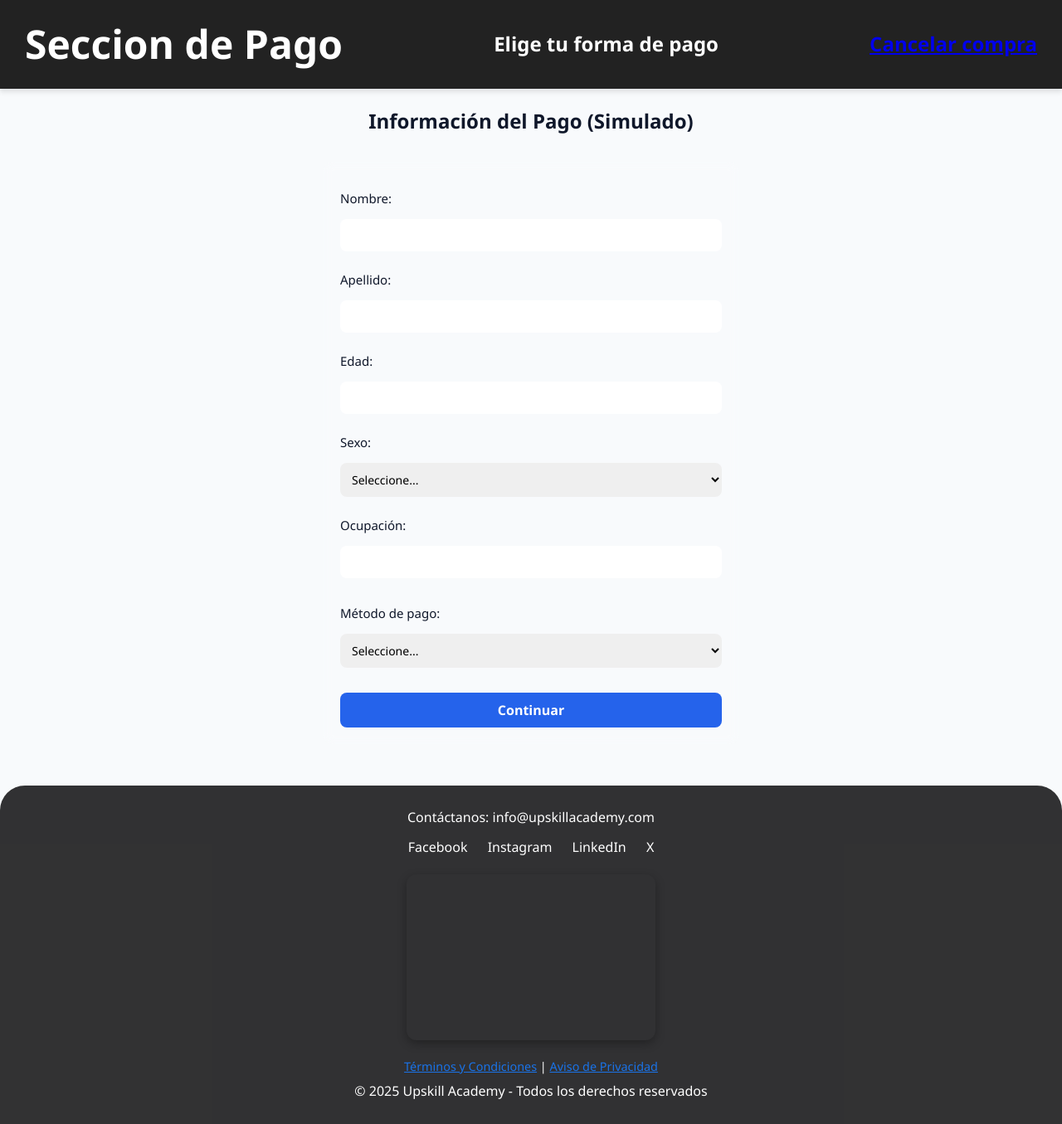
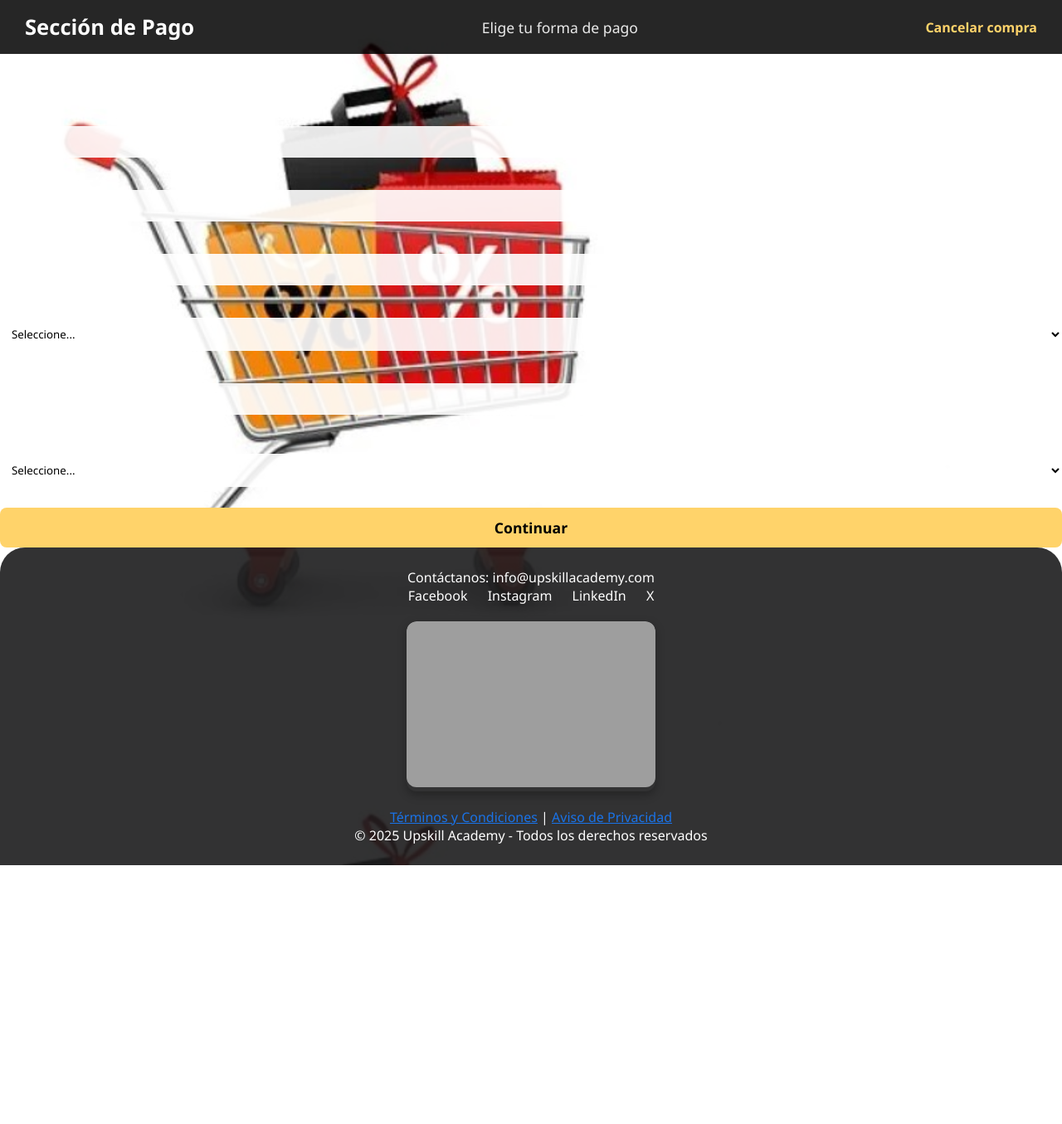
Before and after one commit to JhonGoodEld/upSkill, a PHP site: page /views/pago.html in a window 1280 px wide. Shown: the whole page at 83% size. After the commit the page ends 1043 px from the top, so only its background shows below. Run offline with PHP 8.4, Linux system fonts and the light colour scheme; a map, chart or similar area stays blank; grey boxes are pictures that could not be loaded.

Commit message:
en gloria de dios

```diff
--- a/css/pago.css
+++ b/css/pago.css
@@ -1,111 +1,188 @@
-/* ===========================
-   ESTILOS GENERALES
-=========================== */
+/* ========== RESET ========== */
+* {
+    margin: 0;
+    padding: 0;
+    box-sizing: border-box;
+    font-family: "Segoe UI", Arial, sans-serif;
+}
 
 /* Fondo general */
 body {
-    margin: 0;
-    font-family: Arial, sans-serif;
-    background: linear-gradient(135deg, #0a0d27, #1b2369);
+    background: url("../src/carrito.jpg") no-repeat center center fixed;
+    background-size: cover;
     color: #fff;
-    padding-bottom: 200px; /* espacio para footer */
+    min-height: 100vh;
+    display: flex;
+    flex-direction: column;
 }
 
-/* Títulos */
-h2 {
-    text-align: center;
-    margin-top: 20px;
+/* Contenedor principal para empujar el footer abajo */
+.main-container {
+    width: 100%;
+    max-width: 900px;
+    margin: 30px auto 50px auto;
+    padding: 20px;
+    background: rgba(0,0,0,0.6);
+    border-radius: 14px;
+    flex: 1;
 }
 
-h3 {
-    margin-bottom: 10px;
+/* ========== NAVBAR (versión B) ========== */
+.navbar {
+    width: 100%;
+    background: rgba(0,0,0,0.85);
+    padding: 15px 30px;
+    display: flex;
+    justify-content: space-between;
+    align-items: center;
+    color: #fff;
 }
 
-/* ===========================
-   FORMULARIO
-=========================== */
-
-form {
-    width: 90%;
-    max-width: 500px;
-    margin: 30px auto;
-    background: rgba(255, 255, 255, 0.10);
-    backdrop-filter: blur(6px);
-    padding: 20px;
-    border-radius: 10px;
+.nav-left h1 {
+    font-size: 1.6rem;
 }
 
-/* Campos del formulario */
+.nav-center p {
+    font-size: 1.1rem;
+    opacity: 0.9;
+}
+
+.nav-right a {
+    color: #ffd36a;
+    font-weight: bold;
+    text-decoration: none;
+}
+
+.nav-right a:hover {
+    text-decoration: underline;
+}
+
+/* ========== FORMULARIO DE PAGO ========== */
+h2 {
+    margin-bottom: 15px;
+}
+
 form label {
     display: block;
     margin-top: 12px;
-    font-size: 15px;
+    font-weight: 600;
 }
 
 form input,
 form select {
     width: 100%;
+    margin-top: 5px;
     padding: 10px;
-    margin-top: 3px;
     border-radius: 8px;
     border: none;
-    font-size: 14px;
+    background: rgba(255,255,255,0.9);
 }
 
-/* Botón */
-form button {
-    margin-top: 20px;
-    width: 100%;
-    padding: 12px;
-    background: #00c3ff;
-    border: none;
-    border-radius: 8px;
-    font-size: 16px;
-    cursor: pointer;
-    font-weight: bold;
+.section {
+    margin-top: 18px;
+    padding: 15px;
+    background: rgba(255,255,255,0.1);
+    border-radius: 10px;
 }
 
-form button:hover {
-    background: #0099cc;
-}
-
-/* Secciones ocultas */
 .hidden {
     display: none;
 }
 
-/* Caja de pago */
-.section {
-    margin-top: 18px;
+/* Botón */
+button[type="submit"] {
+    margin-top: 25px;
+    width: 100%;
     padding: 12px;
-    background: rgba(0, 0, 0, 0.25);
-    border-radius: 10px;
+    border-radius: 8px;
+    border: none;
+    background-color: #ffd36a;
+    color: #000;
+    font-size: 1.1rem;
+    font-weight: bold;
+    cursor: pointer;
 }
 
-
-/* ===========================
-   FOOTER + MAPBOX
-=========================== */
-
-footer {
-    width: 100%;
-    background: #0a0c2d;
-    color: #ccc;
-    text-align: center;
-    padding: 20px 10px;
-    bottom: 0;
-    left: 0;
+button[type="submit"]:hover {
+    background-color: #ffdd8a;
 }
 
-/* Contenedor del mapa */
-#map {
-    width: 100%;
-    height: 160px;
-    border-radius: 10px;
+/* ========== FOOTER ========== */
+.footer {
+    background: rgba(28, 28, 29, 0.9);
+    color: white;
+    text-align: center;
+    padding: 25px;
+    border-radius: 30px 30px 0 0;
+    margin-top: auto;
+}
+
+.footer .socials a {
+    color: white;
+    margin: 0 10px;
+    text-decoration: none;
+}
+
+.footer .socials a:hover {
+    color: #ffdd57;
+}
+
+/* Mini mapa */
+.map-box {
+    margin: 20px auto;
+    box-shadow: 0 4px 12px rgba(0,0,0,0.3);
+    border-radius: 12px;
+    overflow: hidden;
+    width: fit-content;
+}
+
+/* Legal links */
+.legal-links {
     margin-top: 15px;
 }
 
-/* Texto del footer */
-footer p {
-    margin: 6px 0;
+.legal-links a {
+    color: #1a73e8;
+    text-decoration: underline;
 }
+
+/* Modales legales */
+.modal {
+    position: fixed;
+    top: 0;
+    left: 0;
+    width: 100%;
+    height: 100%;
+    background: rgba(0,0,0,0.6);
+    display: none;
+    justify-content: center;
+    align-items: center;
+    z-index: 999;
+}
+
+.modal-content {
+    background: white;
+    color: #333;
+    padding: 25px;
+    border-radius: 12px;
+    max-width: 700px;
+    width: 90%;
+    max-height: 80vh;
+    overflow-y: auto;
+}
+
+.close {
+    float: right;
+    cursor: pointer;
+    font-size: 22px;
+}
+
+.btn-cerrar {
+    margin-top: 15px;
+    padding: 10px 18px;
+    background: #1a73e8;
+    color: white;
+    border-radius: 8px;
+    border: none;
+    cursor: pointer;
+}
--- a/views/pago.html
+++ b/views/pago.html
@@ -6,22 +6,21 @@
     <title>Pago — Upskill Academy</title>
 
     <link rel="stylesheet" href="../css/pago.css">
-    <link rel="stylesheet" href="../css/styles.css">
-    <link rel="stylesheet" href="../css/admin.css">
-    </head>
+    <header class="navbar">
 
-    <body>
-    <!--barra de la navegacion pa-->
-    <header class="navbar">
-    <h1>Seccion de Pago</h1>
-    <p>Elige tu forma de pago</p>
+    <div class="nav-left">
+        <h1>Sección de Pago</h1>
+    </div>
 
-    <!-- MENÚ SUPERIOR -->
-    <nav class="nav-links">
-        <!-- Inicio -->
-        <a href="../views/carrito.html" class="menu-link">Cancelar compra</a>
-    </nav>
-    </header>
+    <div class="nav-center">
+        <p>Elige tu forma de pago</p>
+    </div>
+
+    <div class="nav-right">
+        <a href="../views/carrito.html">Cancelar compra</a>
+    </div>
+
+</header>
 
 
         <h2>Información del Pago (Simulado)</h2>
```
